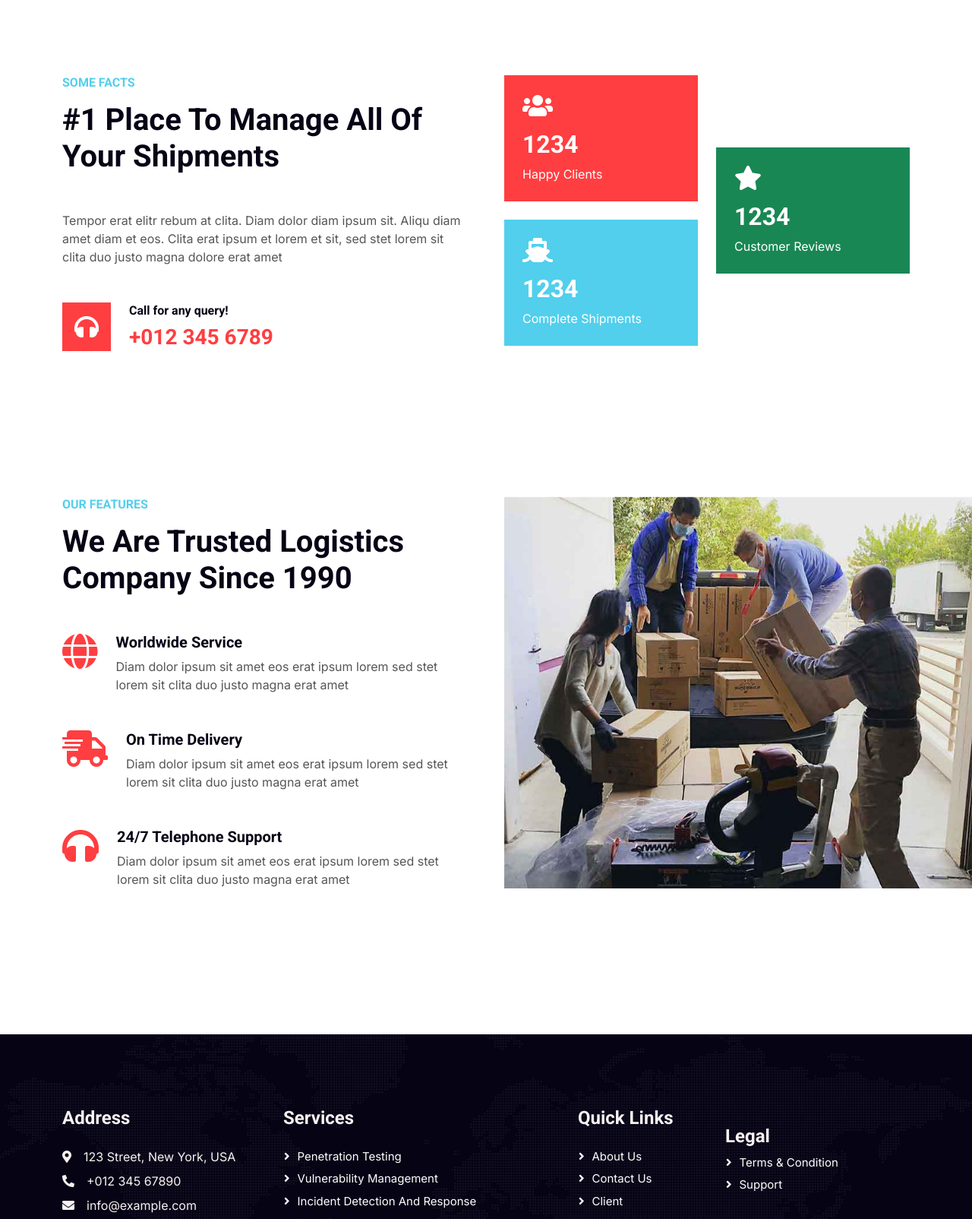
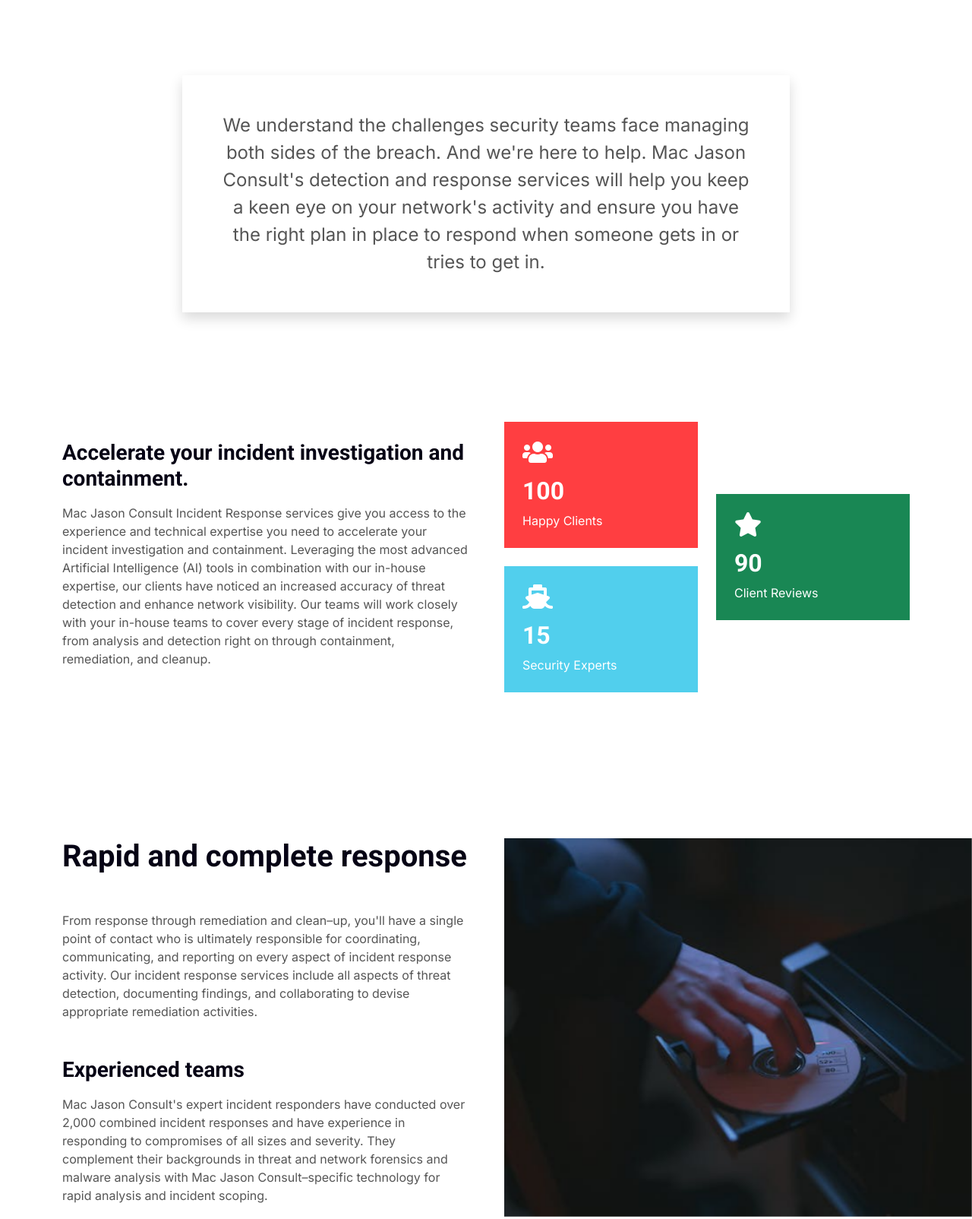
Before and after one commit to adaji025/mac-jason, a plain HTML site: page incident-detection-and-response.html in a window 1280 px wide. Shown: the part 575-2179 px from the top of the page at 76% size. Drawn offline with nearby package versions, Linux system fonts and the light colour scheme.

Commit message:
added the incident dection page

```diff
--- a/css/costumeStyle.css
+++ b/css/costumeStyle.css
@@ -44,3 +44,9 @@
 .w-600 {
   max-width: 600px !important;
 }
+
+.shadow {
+  box-shadow: 0px 2px 30px 0px rgba(0, 0, 0, 0.75);
+  -webkit-box-shadow: 0px 2px 30px 0px rgba(0, 0, 0, 0.75);
+  -moz-box-shadow: 0px 2px 30px 0px rgba(0, 0, 0, 0.75);
+}
--- a/css/style.css
+++ b/css/style.css
@@ -220,7 +220,7 @@
 }
 
 .page-header {
-    background: linear-gradient(rgba(6, 3, 21, .5), rgba(6, 3, 21, .5)), url(../img/carousel-1.jpg) center center no-repeat;
+    background: linear-gradient(rgba(6, 3, 21, .5), rgba(6, 3, 21, .5)), url(../img/cyber-2.jpg) center center no-repeat;
     background-size: cover;
 }
 .page-header-1 {
--- a/incident-detection-and-response.html
+++ b/incident-detection-and-response.html
@@ -37,6 +37,7 @@
 
     <!-- Template Stylesheet -->
     <link href="css/style.css" rel="stylesheet" />
+    <link href="css/costumeStyle.css" rel="stylesheet" />
   </head>
 
   <body>
@@ -139,7 +140,10 @@
     <!-- Page Header Start -->
     <div class="container-fluid page-header py-5" style="margin-bottom: 6rem">
       <div class="container py-5">
-        <h1 class="display-3 text-white mb-3 animated slideInDown">Incident Detection and Response Services</h1>
+        <h1 class="display-3 text-white mb-3 animated slideInDown">
+          Incident Detection <br />
+          and Response Services
+        </h1>
         <nav aria-label="breadcrumb animated slideInDown">
           <ol class="breadcrumb">
             <li class="breadcrumb-item">
@@ -149,7 +153,7 @@
               <a class="text-white" href="#">Services</a>
             </li>
             <li class="breadcrumb-item text-white active" aria-current="page">
-              Incident Detection and Response Services
+              Incident Detection and Response
             </li>
           </ol>
         </nav>
@@ -157,27 +161,39 @@
     </div>
     <!-- Page Header End -->
 
-    <!-- Fact Start -->
+    <!-- Page Intro Starts -->
+    <div class="p-5">
+      <div
+        class="d-flex justify-content-center align-items-center shadow w-800 mx-auto p-5 mt-5 fs-4 text-center"
+      >
+        We understand the challenges security teams face managing both sides of
+        the breach. And we're here to help. Mac Jason Consult's detection and
+        response services will help you keep a keen eye on your network's
+        activity and ensure you have the right plan in place to respond when
+        someone gets in or tries to get in.
+      </div>
+    </div>
+    <!-- Page Intro Starts -->
+
+    <!-- First Desc. Starts -->
     <div class="container-xxl py-5">
       <div class="container py-5">
-        <div class="row g-5">
+        <div class="row g-5 align-items-center">
           <div class="col-lg-6 wow fadeInUp" data-wow-delay="0.1s">
-            <h6 class="text-secondary text-uppercase mb-3">Some Facts</h6>
-            <h1 class="mb-5">#1 Place To Manage All Of Your Shipments</h1>
-            <p class="mb-5">
-              Tempor erat elitr rebum at clita. Diam dolor diam ipsum sit. Aliqu
-              diam amet diam et eos. Clita erat ipsum et lorem et sit, sed stet
-              lorem sit clita duo justo magna dolore erat amet
+            <h3 class="mb-3">
+              Accelerate your incident investigation and containment.
+            </h3>
+            <p class="mb-2">
+              Mac Jason Consult Incident Response services give you access to
+              the experience and technical expertise you need to accelerate your
+              incident investigation and containment. Leveraging the most
+              advanced Artificial Intelligence (AI) tools in combination with
+              our in-house expertise, our clients have noticed an increased
+              accuracy of threat detection and enhance network visibility. Our
+              teams will work closely with your in-house teams to cover every
+              stage of incident response, from analysis and detection right on
+              through containment, remediation, and cleanup.
             </p>
-            <div class="d-flex align-items-center">
-              <i
-                class="fa fa-headphones fa-2x flex-shrink-0 bg-primary p-3 text-white"
-              ></i>
-              <div class="ps-4">
-                <h6>Call for any query!</h6>
-                <h3 class="text-primary m-0">+012 345 6789</h3>
-              </div>
-            </div>
           </div>
           <div class="col-lg-6">
             <div class="row g-4 align-items-center">
@@ -187,20 +203,20 @@
                   data-wow-delay="0.3s"
                 >
                   <i class="fa fa-users fa-2x text-white mb-3"></i>
-                  <h2 class="text-white mb-2" data-toggle="counter-up">1234</h2>
+                  <h2 class="text-white mb-2" data-toggle="counter-up">100</h2>
                   <p class="text-white mb-0">Happy Clients</p>
                 </div>
                 <div class="bg-secondary p-4 wow fadeIn" data-wow-delay="0.5s">
                   <i class="fa fa-ship fa-2x text-white mb-3"></i>
-                  <h2 class="text-white mb-2" data-toggle="counter-up">1234</h2>
-                  <p class="text-white mb-0">Complete Shipments</p>
+                  <h2 class="text-white mb-2" data-toggle="counter-up">15</h2>
+                  <p class="text-white mb-0">Security Experts</p>
                 </div>
               </div>
               <div class="col-sm-6">
                 <div class="bg-success p-4 wow fadeIn" data-wow-delay="0.7s">
                   <i class="fa fa-star fa-2x text-white mb-3"></i>
-                  <h2 class="text-white mb-2" data-toggle="counter-up">1234</h2>
-                  <p class="text-white mb-0">Customer Reviews</p>
+                  <h2 class="text-white mb-2" data-toggle="counter-up">90</h2>
+                  <p class="text-white mb-0">Client Reviews</p>
                 </div>
               </div>
             </div>
@@ -208,47 +224,34 @@
         </div>
       </div>
     </div>
-    <!-- Fact End -->
+    <!-- First Desc. End -->
 
-    <!-- Feature Start -->
+    <!-- Second Desc. Start -->
     <div class="container-fluid overflow-hidden py-5 px-lg-0">
       <div class="container feature py-5 px-lg-0">
         <div class="row g-5 mx-lg-0">
           <div class="col-lg-6 feature-text wow fadeInUp" data-wow-delay="0.1s">
-            <h6 class="text-secondary text-uppercase mb-3">Our Features</h6>
-            <h1 class="mb-5">We Are Trusted Logistics Company Since 1990</h1>
+            <h1 class="mb-5">Rapid and complete response</h1>
+
             <div class="d-flex mb-5 wow fadeInUp" data-wow-delay="0.3s">
-              <i class="fa fa-globe text-primary fa-3x flex-shrink-0"></i>
-              <div class="ms-4">
-                <h5>Worldwide Service</h5>
-                <p class="mb-0">
-                  Diam dolor ipsum sit amet eos erat ipsum lorem sed stet lorem
-                  sit clita duo justo magna erat amet
-                </p>
+              <div>
+                From response through remediation and clean–up, you'll have a
+                single point of contact who is ultimately responsible for
+                coordinating, communicating, and reporting on every aspect of
+                incident response activity. Our incident response services
+                include all aspects of threat detection, documenting findings,
+                and collaborating to devise appropriate remediation activities.
               </div>
             </div>
-            <div class="d-flex mb-5 wow fadeIn" data-wow-delay="0.5s">
-              <i
-                class="fa fa-shipping-fast text-primary fa-3x flex-shrink-0"
-              ></i>
-              <div class="ms-4">
-                <h5>On Time Delivery</h5>
-                <p class="mb-0">
-                  Diam dolor ipsum sit amet eos erat ipsum lorem sed stet lorem
-                  sit clita duo justo magna erat amet
-                </p>
-              </div>
-            </div>
-            <div class="d-flex mb-0 wow fadeInUp" data-wow-delay="0.7s">
-              <i class="fa fa-headphones text-primary fa-3x flex-shrink-0"></i>
-              <div class="ms-4">
-                <h5>24/7 Telephone Support</h5>
-                <p class="mb-0">
-                  Diam dolor ipsum sit amet eos erat ipsum lorem sed stet lorem
-                  sit clita duo justo magna erat amet
-                </p>
-              </div>
-            </div>
+            <h3 class="my-3">Experienced teams</h3>
+            <p class="mt-2">
+              Mac Jason Consult's expert incident responders have conducted over
+              2,000 combined incident responses and have experience in
+              responding to compromises of all sizes and severity. They
+              complement their backgrounds in threat and network forensics and
+              malware analysis with Mac Jason Consult–specific technology for
+              rapid analysis and incident scoping.
+            </p>
           </div>
           <div
             class="col-lg-6 pe-lg-0 wow fadeInRight"
@@ -258,7 +261,7 @@
             <div class="position-relative h-100">
               <img
                 class="position-absolute img-fluid w-100 h-100"
-                src="img/feature.jpg"
+                src="img/cyber-1.jpg"
                 style="object-fit: cover"
                 alt=""
               />
@@ -267,7 +270,7 @@
         </div>
       </div>
     </div>
-    <!-- Feature End -->
+    <!-- Second Desc. End -->
 
     <!-- Footer Start -->
     <div
@@ -344,8 +347,8 @@
         <div class="copyright">
           <div class="row">
             <div class="col-md-6 text-center text-md-start mb-3 mb-md-0">
-              &copy; <a class="border-bottom" href="#">Mac Jason Consult</a>, All
-              Right Reserved.
+              &copy; <a class="border-bottom" href="#">Mac Jason Consult</a>,
+              All Right Reserved.
             </div>
             <div class="col-md-6 text-center text-md-end">
               <!--/*** This template is free as long as you keep the footer author’s credit link/attribution link/backlink. If you'd like to use the template without the footer author’s credit link/attribution link/backlink, you can purchase the Credit Removal License from "https://htmlcodex.com/credit-removal". Thank you for your support. ***/-->
```
Also changed, not shown: vulnerability-management.html (+1 -2 lines).
